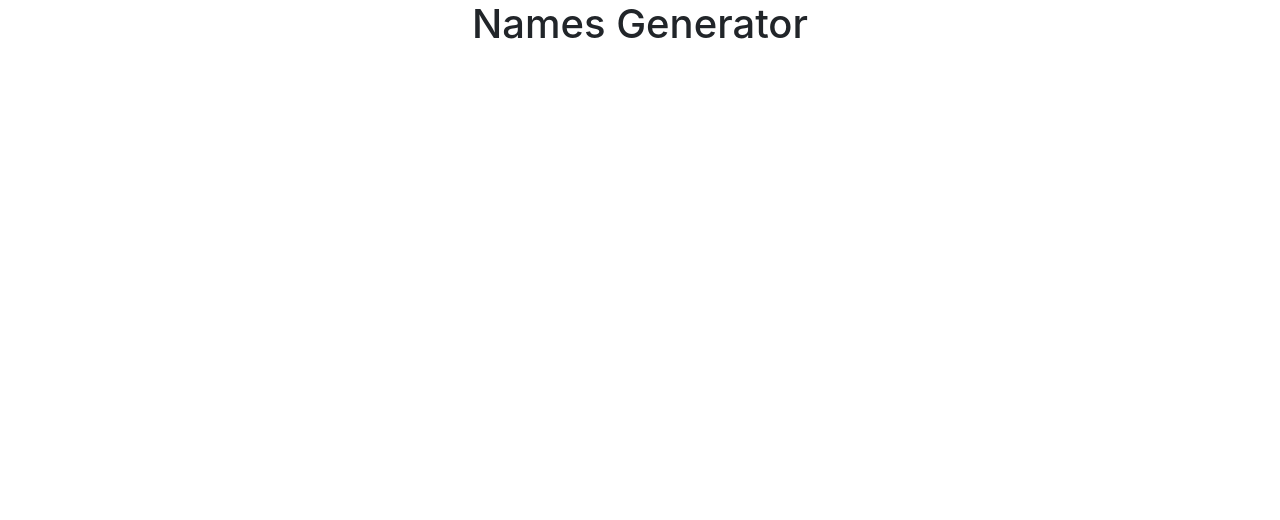
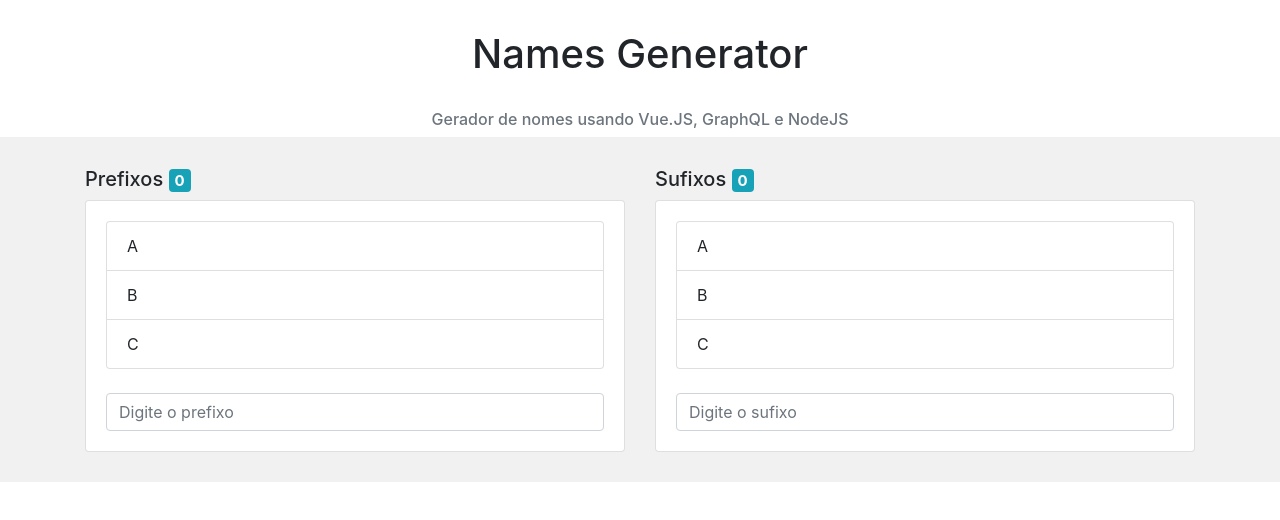
Before and after one commit to tyronedamasceno/names-generator, a Vue app: page / in a window 1280 px wide. Shown: the top 520 px of the page. Built offline with nearby package versions, Linux system fonts and the light colour scheme.

Commit message:
Basic html template

```diff
--- a/src/App.vue
+++ b/src/App.vue
@@ -1,7 +1,55 @@
 <template>
-  <div>
+  <div id="slogan">
     <div class="text-center">
       <h1>Names Generator</h1>
+      <br/>
+      <h6 class="text-secondary">Gerador de nomes usando Vue.JS, GraphQL e NodeJS</h6>
+    </div>
+    <div id="main">
+      <div class="container">
+        <div class="row">
+          <div class="col-md">
+            <h5>Prefixos <span class="badge badge-info">0</span></h5>
+            <div class="card">
+              <div class="card-body">
+                <ul class="list-group">
+                  <li class="list-group-item">
+                    A
+                  </li>
+                  <li class="list-group-item">
+                    B
+                  </li>
+                  <li class="list-group-item">
+                    C
+                  </li>
+                </ul>
+                <br/>
+                <input type="text" class="form-control" placeholder="Digite o prefixo">
+              </div>
+            </div>
+          </div>
+          <div class="col-md">
+            <h5>Sufixos <span class="badge badge-info">0</span></h5>
+            <div class="card">
+              <div class="card-body">
+                <ul class="list-group">
+                  <li class="list-group-item">
+                    A
+                  </li>
+                  <li class="list-group-item">
+                    B
+                  </li>
+                  <li class="list-group-item">
+                    C
+                  </li>
+                </ul>
+                <br/>
+                <input type="text" class="form-control" placeholder="Digite o sufixo">
+              </div>
+            </div>
+          </div>
+        </div>
+      </div>
     </div>
   </div>
 </template>
@@ -16,4 +64,13 @@
 </script>
 
 <style>
+#slogan {
+  margin-top: 30px;
+  margin-bottom: 30px;
+}
+#main {
+  background-color: #f1f1f1;
+  padding-top: 30px;
+  padding-bottom: 30px;
+}
 </style>
```
